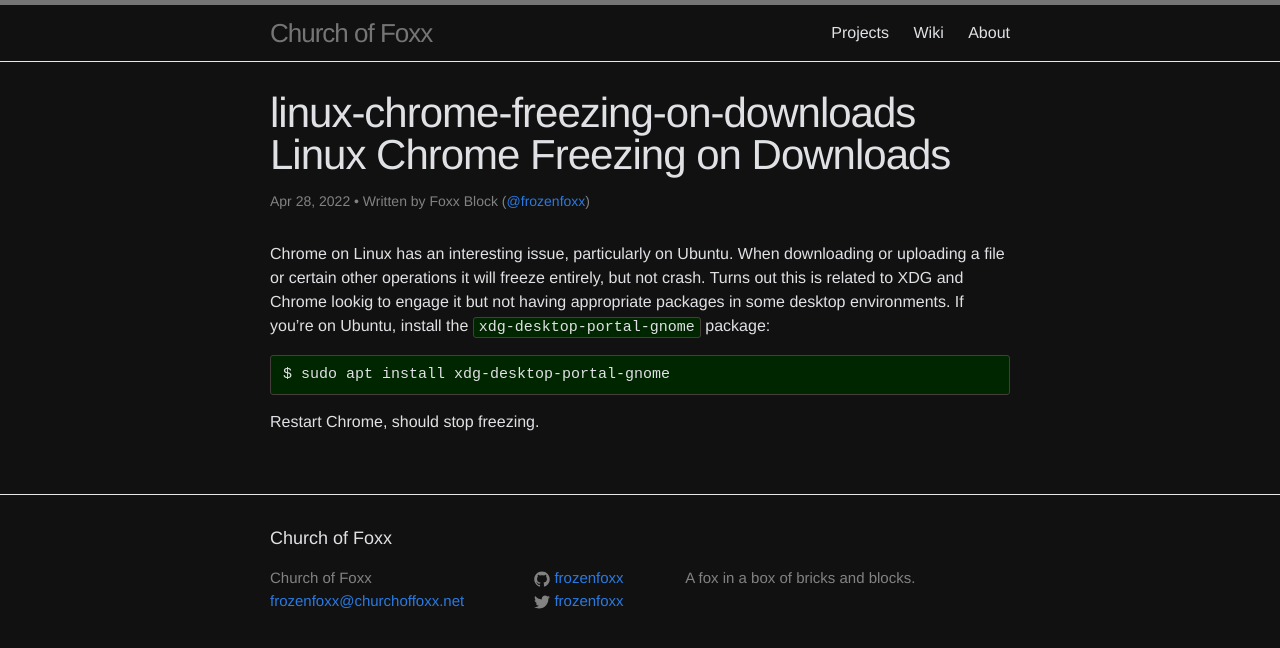
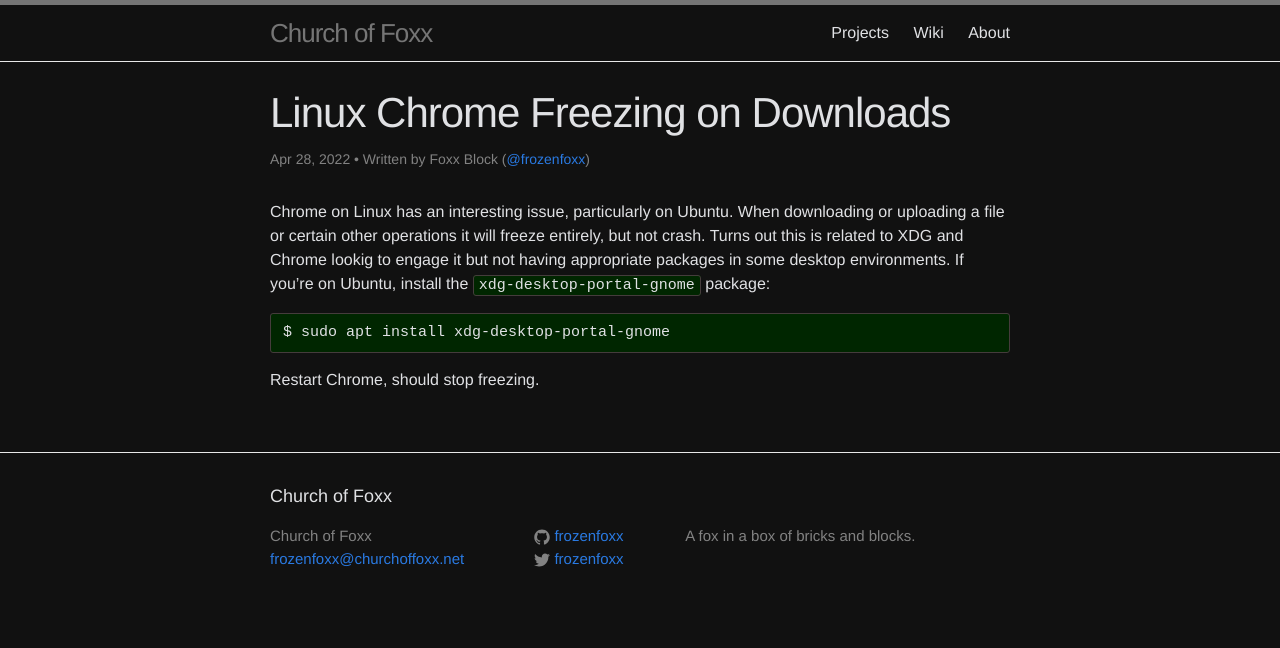
Before and after one commit to frozenfoxx/frozenfoxx.github.io, a Jekyll site: the page built from _posts/2022-04-28-linux-chrome-freezing-on-downloads.md, in a window 1280 px wide. Shown: the top 648 px of the page. Built offline with Jekyll 4.4.1, drawn with Linux system fonts in a browser that asks for light colours.

Commit message:
Update 2022-04-28-linux-chrome-freezing-on-downloads.md

```diff
--- a/_posts/2022-04-28-linux-chrome-freezing-on-downloads.md
+++ b/_posts/2022-04-28-linux-chrome-freezing-on-downloads.md
@@ -1,6 +1,6 @@
 ---
 layout: post
-title: linux-chrome-freezing-on-downloads Linux Chrome Freezing on Downloads
+title: Linux Chrome Freezing on Downloads
 author: FrozenFOXX
 tags:
  - linux
```
